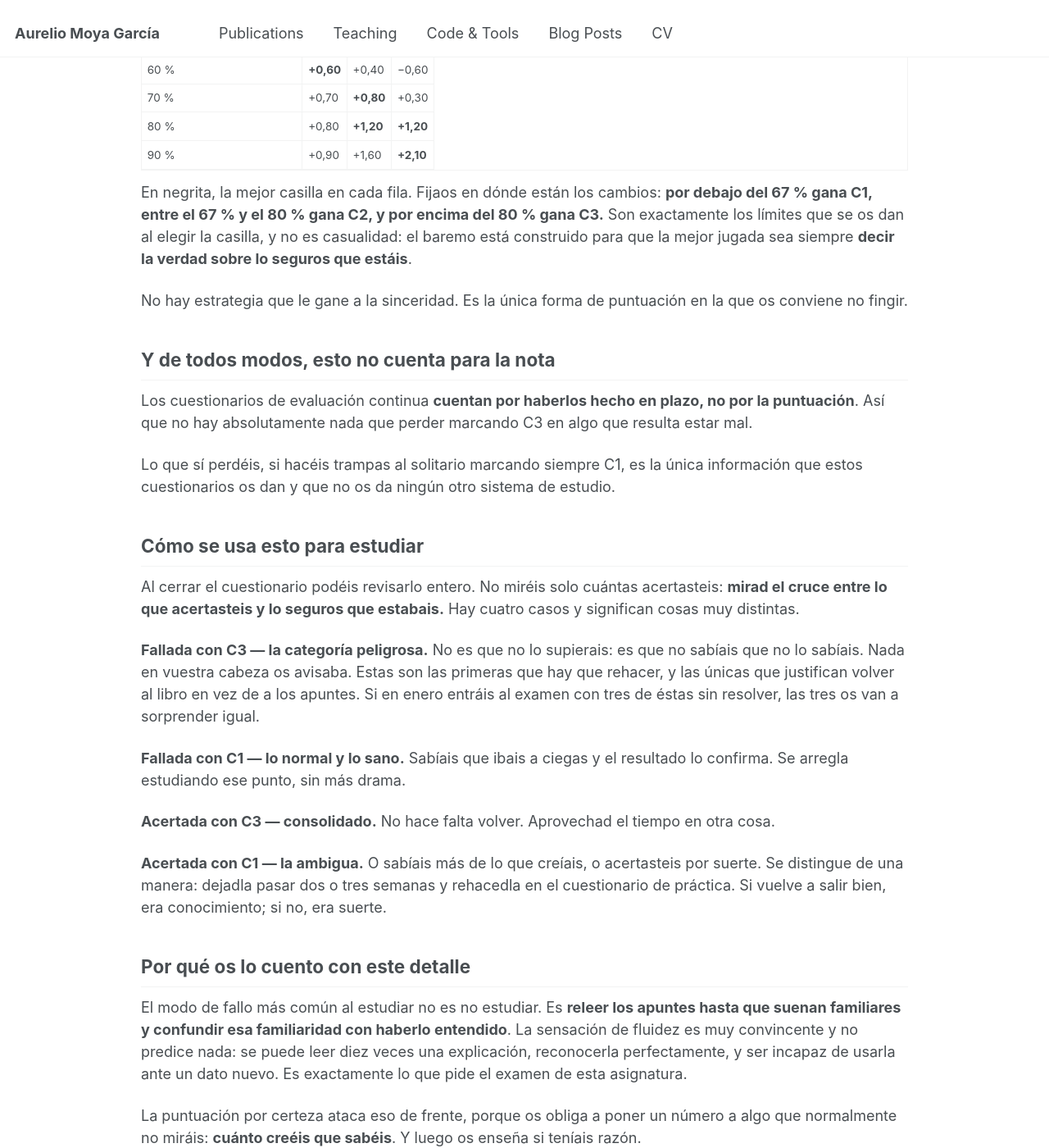
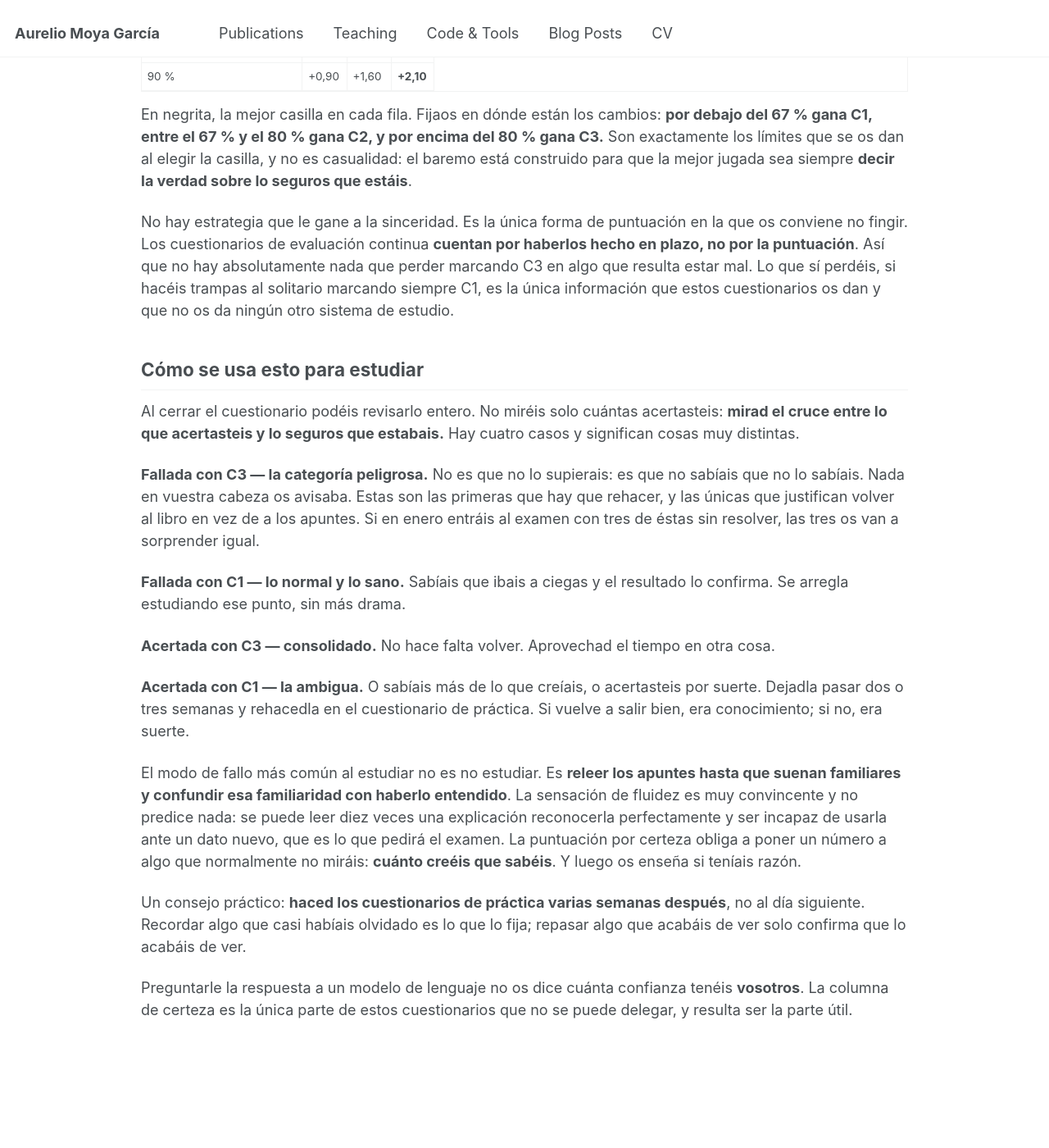
Before and after one commit to amoyag/amoyag.github.io, a Jekyll site: the page built from _pages/emm-certeza.md, in a window 1280 px wide and 1400 px high, scrolled down 977 px. Shown: the whole window at 82% size. Built offline with Jekyll 4.4.1, drawn with Linux system fonts in a browser that asks for light colours; some of the changed text lies outside the part shown.

Commit message:
EMM: guía CBM

```diff
--- a/_pages/emm-certeza.md
+++ b/_pages/emm-certeza.md
@@ -2,11 +2,13 @@
 title: "EMM — Cuestionarios con puntuación por certeza"
 permalink: /teaching/emm-certeza
 ---
+
+<!-- GENERADO por campus/publicar_web.py desde campus/guia_cbm_estudiantes.md
+     NO EDITAR AQUI: la proxima publicacion lo sobrescribe y el
+     cambio se pierde sin dejar rastro. Editar el fichero de arriba. -->
 En los cuestionarios de esta asignatura no se os pregunta solo qué respuesta
-elegís, sino **cuánta confianza tenéis en ella**. Esta página explica por qué, y
-sobre todo cómo sacarle partido para estudiar.
-
-## Qué se os pide
+elegís, sino **cuánta confianza tenéis en ella**. Aquí se explica por qué, y
+cómo estudiar con este sistema.
 
 Al contestar cada pregunta marcáis además una de tres casillas:
 
@@ -14,7 +16,7 @@ Al contestar cada pregunta marcáis además una de tres casillas:
 - **C2 — confianza media.** Bastante seguro.
 - **C3 — mucha confianza.** Seguro.
 
-No es una encuesta de ánimo. La casilla cambia lo que puntúa la pregunta:
+No es una encuesta. La casilla cambia lo que puntúa la pregunta:
 
 | Confianza declarada | Si acertáis | Si falláis |
 |---|---|---|
@@ -22,16 +24,14 @@ No es una encuesta de ánimo. La casilla cambia lo que puntúa la pregunta:
 | **C2** — media | +2 | −2 |
 | **C3** — mucha | +3 | −6 |
 
-Sí, se puede sacar negativo. **Eso es el mecanismo, no un castigo.** Fallar
+Se puede sacar negativo, **eso es el mecanismo de estudio, no un castigo.** Fallar
 estando seguro es mucho peor que fallar dudando, porque el que duda ya sabe que
 tiene que volver sobre ese punto y el que está seguro no.
 
 ## Por qué no compensa mentir
 
 La reacción normal es pensar que lo listo es marcar siempre C1, para no arriesgar,
-o siempre C3, para maximizar. Las dos cosas os salen mal, y se ve con los números.
-
-Supongamos que vuestra probabilidad real de acertar una pregunta es la de la
+o siempre C3, para maximizar. Las dos cosas salen mal. Supongamos que vuestra probabilidad real de acertar una pregunta es la de la
 primera columna. Esto es lo que puntuáis **de media** con cada casilla:
 
 | Probabilidad real de acertar | C1 | C2 | C3 |
@@ -49,15 +49,9 @@ no es casualidad: el baremo está construido para que la mejor jugada sea siempr
 **decir la verdad sobre lo seguros que estáis**.
 
 No hay estrategia que le gane a la sinceridad. Es la única forma de puntuación en
-la que os conviene no fingir.
-
-## Y de todos modos, esto no cuenta para la nota
-
-Los cuestionarios de evaluación continua **cuentan por haberlos hecho en plazo,
+la que os conviene no fingir. Los cuestionarios de evaluación continua **cuentan por haberlos hecho en plazo,
 no por la puntuación**. Así que no hay absolutamente nada que perder marcando C3
-en algo que resulta estar mal.
-
-Lo que sí perdéis, si hacéis trampas al solitario marcando siempre C1, es la
+en algo que resulta estar mal. Lo que sí perdéis, si hacéis trampas al solitario marcando siempre C1, es la
 única información que estos cuestionarios os dan y que no os da ningún otro
 sistema de estudio.
 
@@ -80,28 +74,24 @@ resultado lo confirma. Se arregla estudiando ese punto, sin más drama.
 otra cosa.
 
 **Acertada con C1 — la ambigua.** O sabíais más de lo que creíais, o acertasteis
-por suerte. Se distingue de una manera: dejadla pasar dos o tres semanas y
+por suerte. Dejadla pasar dos o tres semanas y
 rehacedla en el cuestionario de práctica. Si vuelve a salir bien, era
 conocimiento; si no, era suerte.
 
-## Por qué os lo cuento con este detalle
 
 El modo de fallo más común al estudiar no es no estudiar. Es **releer los apuntes
 hasta que suenan familiares y confundir esa familiaridad con haberlo entendido**.
 La sensación de fluidez es muy convincente y no predice nada: se puede leer diez
-veces una explicación, reconocerla perfectamente, y ser incapaz de usarla ante un
-dato nuevo. Es exactamente lo que pide el examen de esta asignatura.
-
-La puntuación por certeza ataca eso de frente, porque os obliga a poner un número
+veces una explicación reconocerla perfectamente y ser incapaz de usarla ante un
+dato nuevo, que es lo que pedirá el examen. La puntuación por certeza obliga a poner un número
 a algo que normalmente no miráis: **cuánto creéis que sabéis**. Y luego os enseña
 si teníais razón.
 
-Un consejo práctico, y es el único de esta página: **haced los cuestionarios de
+Un consejo práctico: **haced los cuestionarios de
 práctica varias semanas después**, no al día siguiente. Recordar algo que casi
 habíais olvidado es lo que lo fija; repasar algo que acabáis de ver solo confirma
 que lo acabáis de ver.
 
-## Y algo que quizá no habíais pensado
 
 Preguntarle la respuesta a un modelo de lenguaje no os dice cuánta confianza
 tenéis **vosotros**. La columna de certeza es la única parte de estos
```
Also changed, not shown: _pages/emm-caso-estructural.md (+4 -0 lines), _pages/emm-guia-evaluacion.md (+4 -0 lines), _pages/emm-moleculas.md (+4 -0 lines), _teaching/2026-09-01-estructura-macromoleculas.md (+6 -1 lines).
